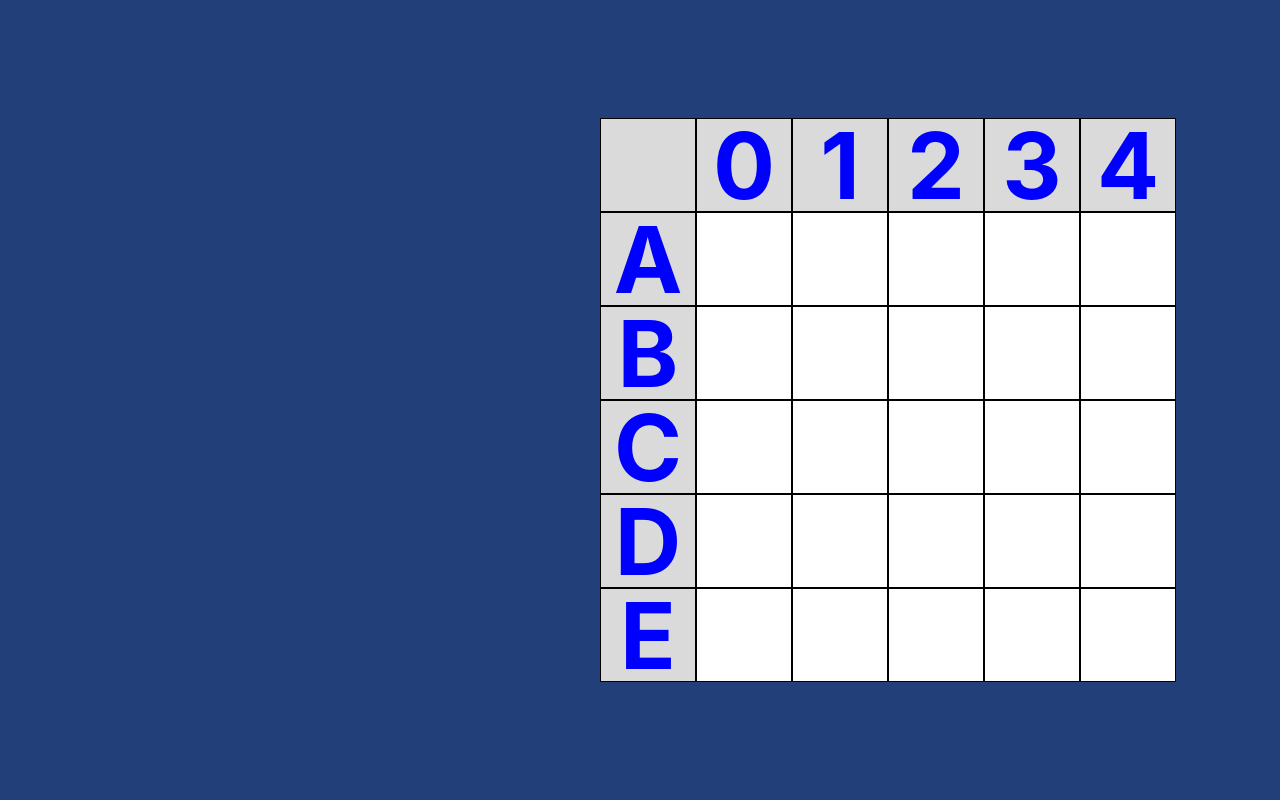
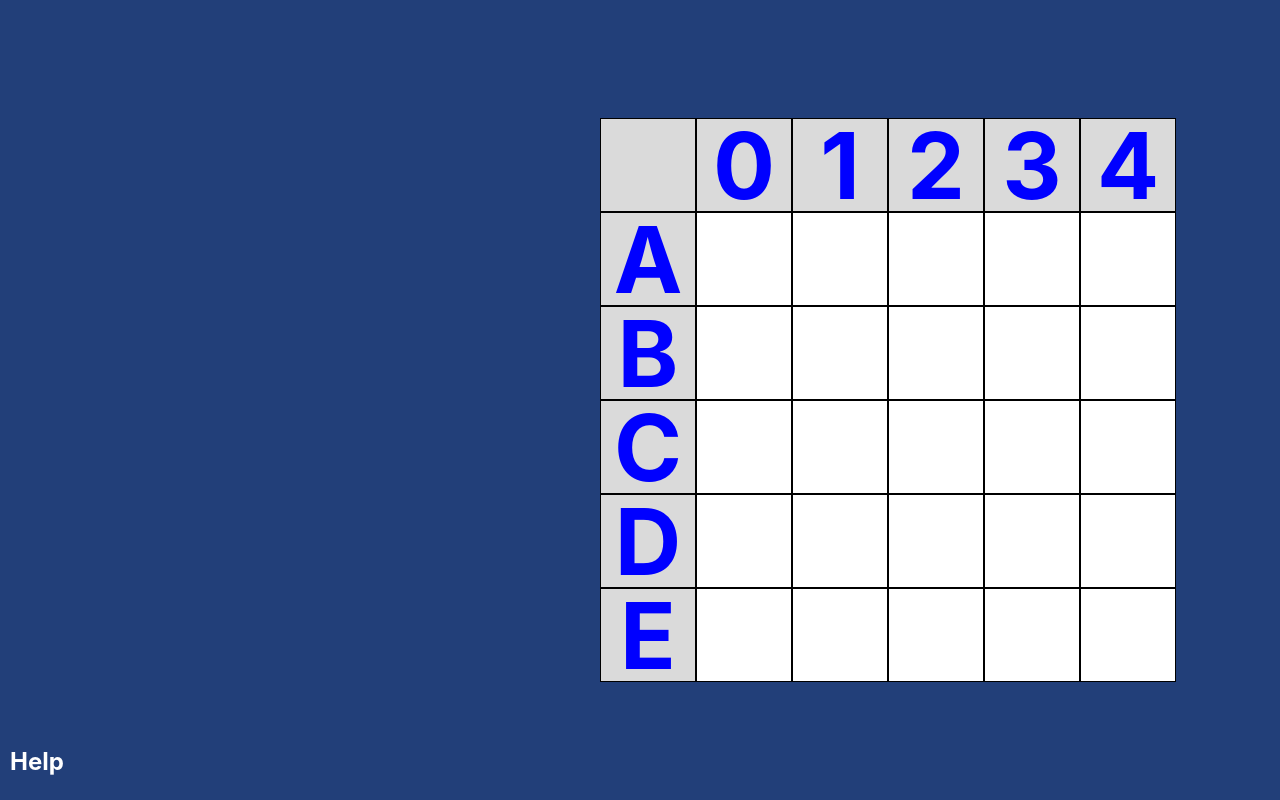
Before and after one commit to DoduRH/pirate-game, a React (Create React App) app: page / in a window 1280 px wide. Built offline with nearby package versions, Linux system fonts and the light colour scheme.

Commit message:
Added instructions

```diff
--- a/package.json
+++ b/package.json
@@ -15,6 +15,7 @@
     "react-dom": "^18.2.0",
     "react-redux": "^8.0.5",
     "react-scripts": "5.0.1",
+    "react-tooltip": "^5.3.2",
     "typescript": "^4.9.4",
     "web-vitals": "^2.1.4"
   },
--- a/src/App.css
+++ b/src/App.css
@@ -77,3 +77,16 @@ svg.labelSvg {
   width: 100%;
   height: 100%;
 }
+
+.helper {
+  position: absolute;
+  bottom: 0px;
+  left: 10px;
+}
+
+.helper p {
+  font-size: x-large;
+  color: white;
+  font-weight: bold;
+  cursor: context-menu;
+}
--- /dev/null
+++ b/src/components/helpHover.tsx
@@ -0,0 +1,15 @@
+import { Tooltip } from 'react-tooltip'
+import 'react-tooltip/dist/react-tooltip.css'
+
+function HelpHover() {
+  return (
+    <div className='helper'>
+      <p id="my-element" data-tooltip-content="hello world">
+        Help
+      </p>
+      <Tooltip anchorId="my-element" html='Enter - Next square<br/>R - Select gridsize' place='top'/>
+    </div>
+  )
+}
+
+export default HelpHover
--- a/src/pages/mainGame.tsx
+++ b/src/pages/mainGame.tsx
@@ -5,6 +5,7 @@ import CordDisplay from '../components/cords';
 import { useEffect } from 'react';
 import { useDispatch, useSelector } from 'react-redux';
 import SquareState from '../interfaces/squareState';
+import HelpHover from '../components/helpHover';
 
 function MainGame() {
   const dispatch = useDispatch();
@@ -68,6 +69,7 @@ function MainGame() {
   return (
     <div className="Game">
       <div className='infoCol'>
+        <HelpHover />
         <CordDisplay />
         <History />
       </div>
```
Also changed, not shown: 1 other file (tests, documents, lock files or other folders).
